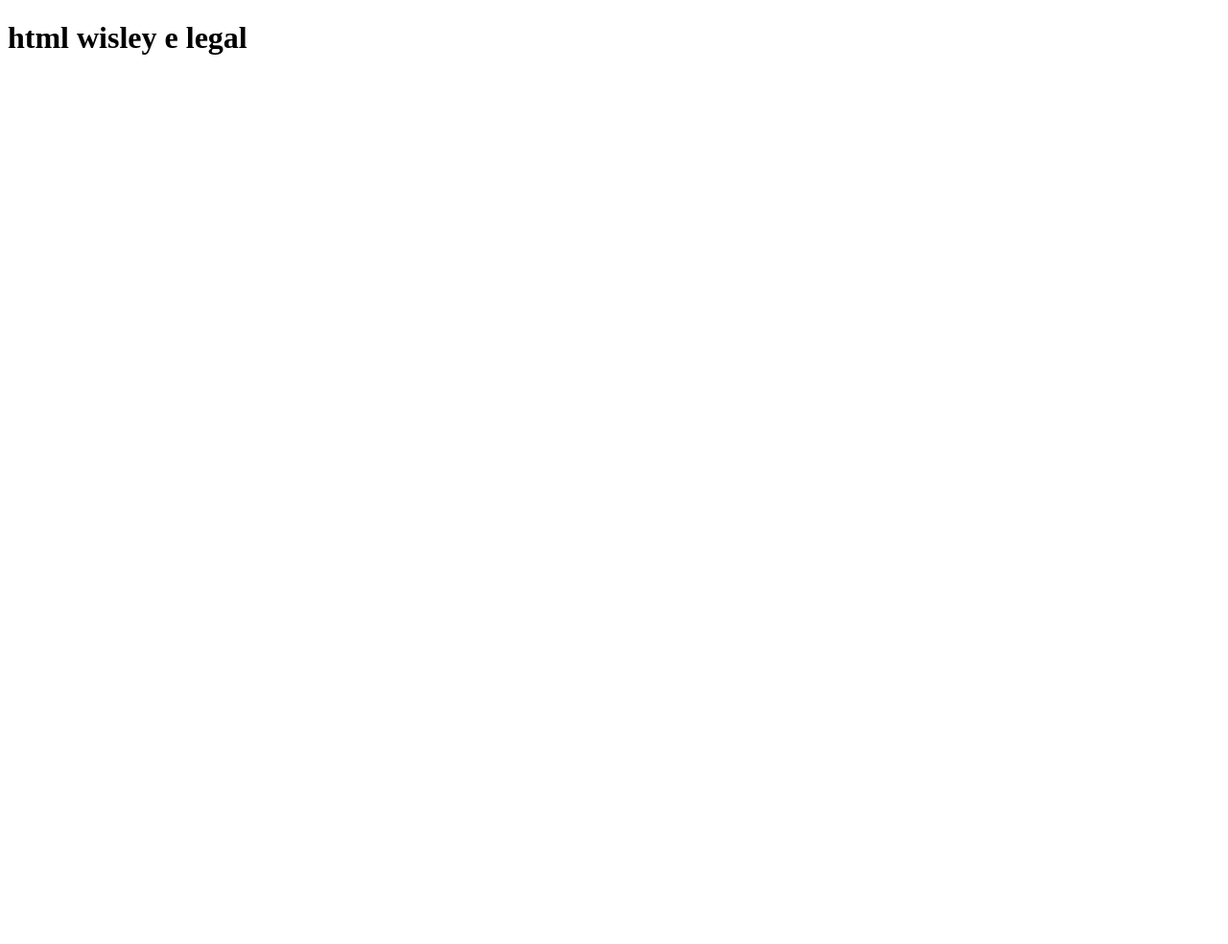
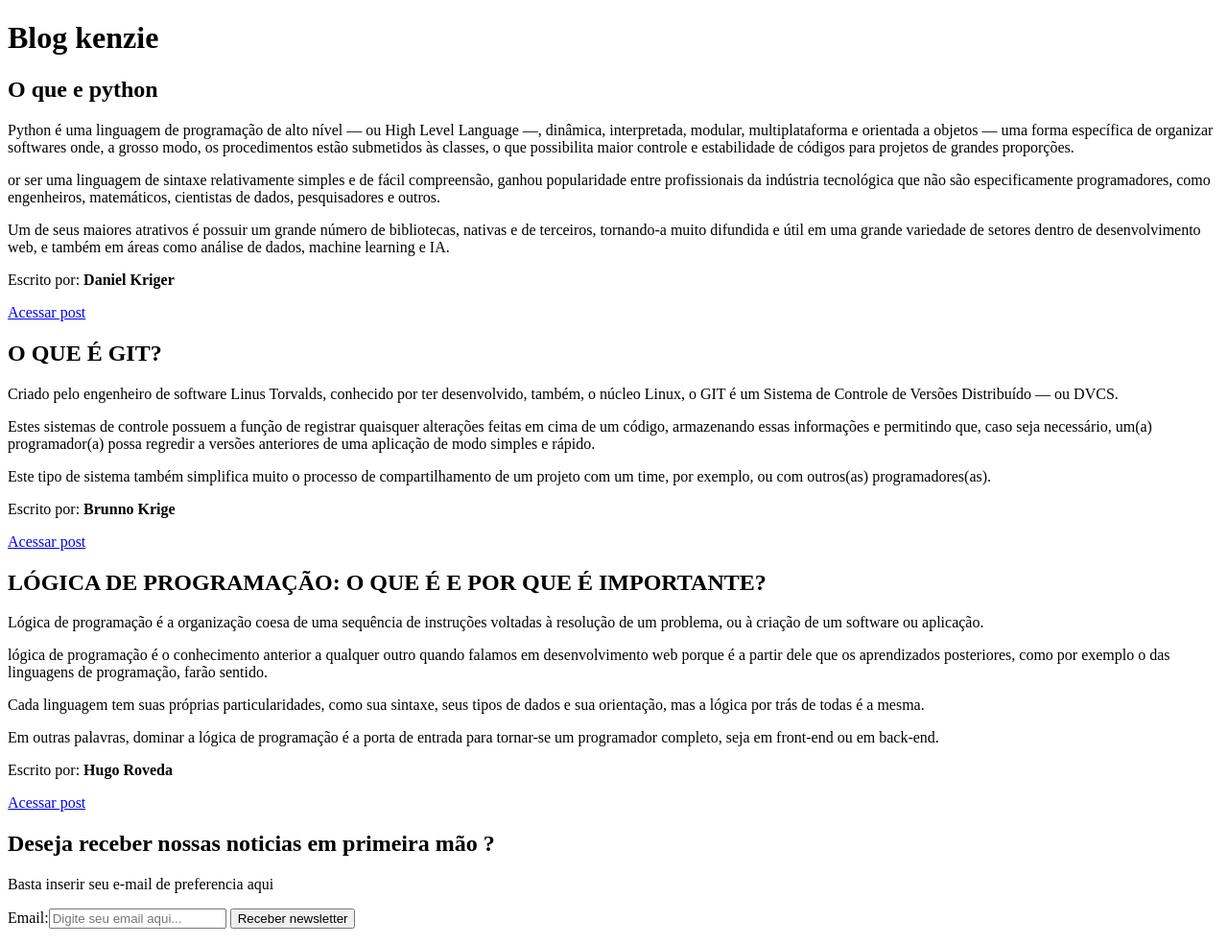
Before and after one commit to wesley46/git_kenzie_aluno, a plain HTML site: page index.html in a window 1280 px wide. Shown: the whole page at 96% size. Before the commit the page ends 800 px from the top, so only its background shows below. Drawn offline with Linux system fonts and the light colour scheme.

Commit message:
primeira versão

```diff
--- a/index.html
+++ b/index.html
@@ -1,13 +1,68 @@
 <!DOCTYPE html>
-<html lang="en">
+<html lang="pt-br">
 <head>
     <meta charset="UTF-8">
     <meta http-equiv="X-UA-Compatible" content="IE=edge">
     <meta name="viewport" content="width=device-width, initial-scale=1.0">
-    <title>Projeto Git</title>
+    <title>Blog kenzie</title>
 </head>
 <body>
-    <h1>html wisley e legal</h1>
+
+
+    <main>
+        <header>
+            <h1>Blog kenzie</h1>
+             <h2>O que e python</h2>
+        </header>
+        <article>
+            <section>
+               <p>Python é uma linguagem de programação de alto nível — ou High Level Language —, dinâmica, interpretada, modular, multiplataforma e orientada a objetos — uma forma específica de organizar softwares onde, a grosso modo, os procedimentos estão submetidos às classes, o que possibilita maior controle e estabilidade de códigos para projetos de grandes proporções.</p>
+               <p>or ser uma linguagem de sintaxe relativamente simples e de fácil compreensão, ganhou popularidade entre profissionais da indústria tecnológica que não são especificamente programadores, como engenheiros, matemáticos, cientistas de dados, pesquisadores e outros.</p>
+               <p>Um de seus maiores atrativos é possuir um grande número de bibliotecas, nativas e de terceiros, tornando-a muito difundida e útil em uma grande variedade de setores dentro de desenvolvimento web, e também em áreas como análise de dados, machine learning e IA.</p>
+
+              <p>Escrito por: <strong>Daniel Kriger</strong></p>
+              <a href="https://kenzie.com.br/blog/o-que-e-python/" target="_blank">Acessar post</a>
+
+            </section>
+        </article>
+        <article>
+            <section>
+                <h2>O QUE É GIT?</h2>
+                <p>Criado pelo engenheiro de software Linus Torvalds, conhecido por ter desenvolvido, também, o núcleo Linux, o GIT é um Sistema de Controle de Versões Distribuído — ou DVCS.</p>
+                <p>Estes sistemas de controle possuem a função de registrar quaisquer alterações feitas em cima de um código, armazenando essas informações e permitindo que, caso seja necessário, um(a) programador(a) possa regredir a versões anteriores de uma aplicação de modo simples e rápido.</p>
+                <p>Este tipo de sistema também simplifica muito o processo de compartilhamento de um projeto com um time, por exemplo, ou com outros(as) programadores(as).</p>
+                <p>Escrito por: <strong>Brunno Krige</strong></p>
+                <a href="https://kenzie.com.br/blog/o-que-e-git/" target="_blank">Acessar post</a>
+            </section>
+        </article>
+        <article>
+            <section>
+                <h2>LÓGICA DE PROGRAMAÇÃO: O QUE É E POR QUE É IMPORTANTE?</h2>
+                <p>Lógica de programação é a organização coesa de uma sequência de instruções voltadas à resolução de um problema, ou à criação de um software ou aplicação.</p>
+                <p> lógica de programação é o conhecimento anterior a qualquer outro quando falamos em desenvolvimento web porque é a partir dele que os aprendizados posteriores, como por exemplo o das linguagens de programação, farão sentido.</p>
+                <p>Cada linguagem tem suas próprias particularidades, como sua sintaxe, seus tipos de dados e sua orientação, mas a lógica por trás de todas é a mesma.</p>
+                <p>Em outras palavras, dominar a lógica de programação é a porta de entrada para tornar-se um programador completo, seja em front-end ou em back-end.</p>
+                <p>Escrito por: <strong>Hugo Roveda</strong></p>
+                <a href="https://kenzie.com.br/blog/logica-de-programacao/" target="_blank">Acessar post</a>
+            </section>
+
+        </article>
+        <article>
+            <section>
+                <h2>Deseja receber nossas noticias em primeira mão ?</h2>
+                <p>Basta inserir seu e-mail de preferencia aqui</p>
+
+            </section>
+        </article>
+    </main>
+   <form action="">
+    <p>Email:<input type="email" name="email" placeholder="Digite seu email aqui..." required> <button type="submit">Receber newsletter</button></p>
+
+   </form>
+
+
+
+
 
 </body>
 </html>
```
